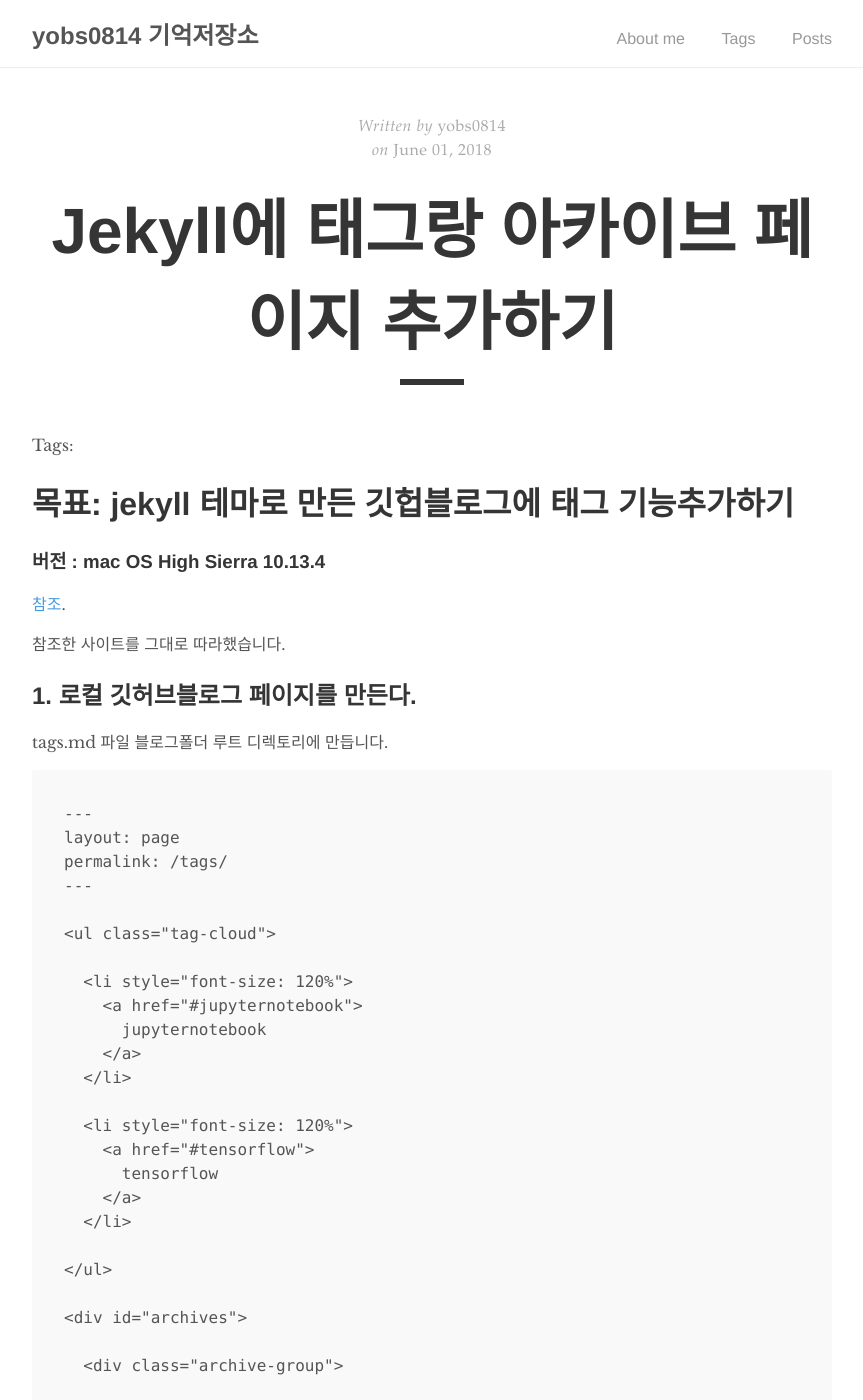
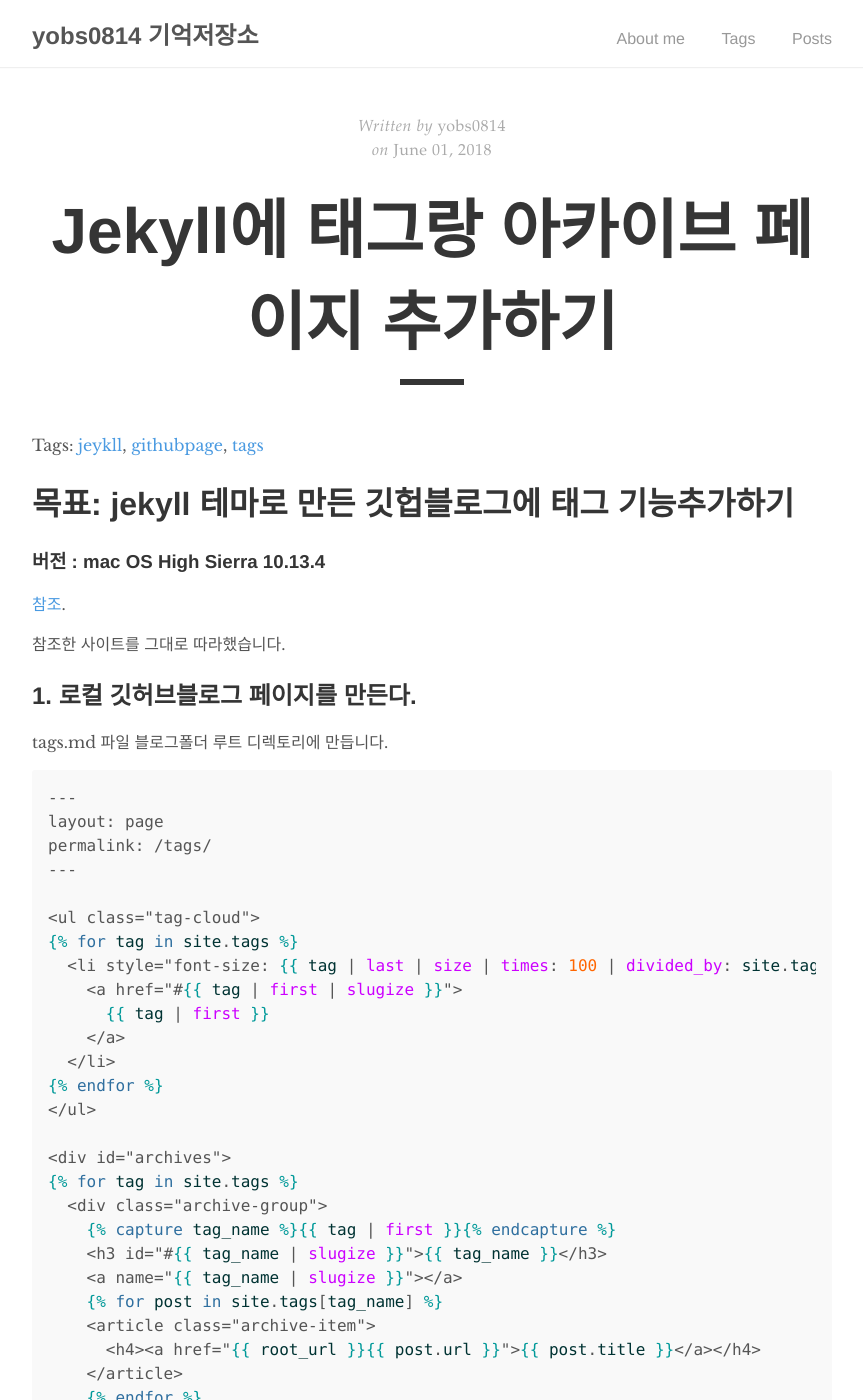
Before and after one commit to yobs0814/yobs0814.github.io, a Jekyll site: the page built from _posts/2018-06-01-addingtagcloudandacrhivespagetojekyll.md, in a window 1280 px wide and 1400 px high. Shown: the whole window, without its empty margins (208-1071 px from the left). Built offline with Jekyll 4.4.1, drawn with Linux system fonts in a browser that asks for light colours; some of the changed text lies outside the part shown.

Commit message:
code block test

````diff
--- a/_posts/2018-06-01-addingtagcloudandacrhivespagetojekyll.md
+++ b/_posts/2018-06-01-addingtagcloudandacrhivespagetojekyll.md
@@ -3,9 +3,9 @@ layout: post
 title: "Jekyll에 태그랑 아카이브 페이지 추가하기"
 author: "yobs0814"
 tags:
---- jeykll
---- githubpage
---- tags
+- jeykll
+- githubpage
+- tags
 ---
 
 # 목표: jekyll 테마로 만든 깃헙블로그에 태그 기능추가하기
@@ -18,7 +18,8 @@ tags:
 ## 1. 로컬 깃허브블로그 페이지를 만든다.
 tags.md 파일 블로그폴더 루트 디렉토리에 만듭니다.
 
-```
+{% highlight liquid %}
+{% raw %}
 ---
 layout: page
 permalink: /tags/
@@ -42,13 +43,15 @@ permalink: /tags/
     <a name="{{ tag_name | slugize }}"></a>
     {% for post in site.tags[tag_name] %}
     <article class="archive-item">
-      <h4><a href="{{ root_url }}{{ post.url }}">{{post.title}}</a></h4>
+      <h4><a href="{{ root_url }}{{ post.url }}">{{ post.title }}</a></h4>
     </article>
     {% endfor %}
   </div>
 {% endfor %}
 </div>
-```
+
+{% endraw %}
+{% endhighlight %}
 
 ------
 
@@ -58,9 +61,12 @@ permalink: /tags/
 ```
 $ touch _includes/post-tags.html
 ```
+
 아래의 내용으로:
 
-```
+{% highlight liquid %}
+{% raw %}
+
 <div class="post-tags">
   Tags:
   {% if post %}
@@ -71,8 +77,11 @@ $ touch _includes/post-tags.html
   {% for tag in tags %}
   <a href="/tags/#{{tag|slugize}}">{{tag}}</a>{% unless forloop.last %},{% endunless %}
   {% endfor %}
-</div>
-```
+</div
+
+{% endraw %}
+{% endhighlight %}
+
 
 그리고
 
@@ -82,7 +91,8 @@ _layouts/post.html 파일을 오픈해서
 
 적당한 곳에 include해줍니다.
 
-```
+{% highlight liquid %}
+{% raw %}
 <div class="post">
   <div class="post-info">
     ...
@@ -95,7 +105,8 @@ _layouts/post.html 파일을 오픈해서
   <div class="post-line"> ...
 
 </div>
-```
+{% endraw %}
+{% endhighlight %}
 
 ------
 
@@ -108,7 +119,8 @@ $touch styles.css
 $vi styles.css
 ```
 
-```
+{% highlight liquid %}
+{% raw %}
 / for tag cloud and archives
 .tag-cloud {
   list-style: none;
@@ -133,13 +145,15 @@ $vi styles.css
 .post-tags {
   text-align: right;
 }
-```
-
+{% endraw %}
+{% endhighlight %}
 ------
 
 ## 4. 포스팅할때 태그붙이기
 이것은 예입니다:
-```
+
+{% highlight liquid %}
+{% raw %}
 ---
 layout: post
 title: This is an example.
@@ -150,17 +164,19 @@ published: true
 ---
 
 This is a post for an example.
-```
+{% endraw %}
+{% endhighlight %}
 
 
 ------
 
-##5. 메인화면에 Tags 보여주기
+## 5. 메인화면에 Tags 보여주기
 ```
 _layouts/default.html 들어간 다음
 ```
 
-```
+{% highlight liquid %}
+{% raw %}
 ...
   <body>
     <nav class="nav">
@@ -177,5 +193,5 @@ _layouts/default.html 들어간 다음
       ...
     </footer>
   </body>
-
-```
+{% endraw %}
+{% endhighlight %}
````
Also changed, not shown: _posts/2018-06-01-xcodeuploadingtogithub.md (+2 -2 lines).
